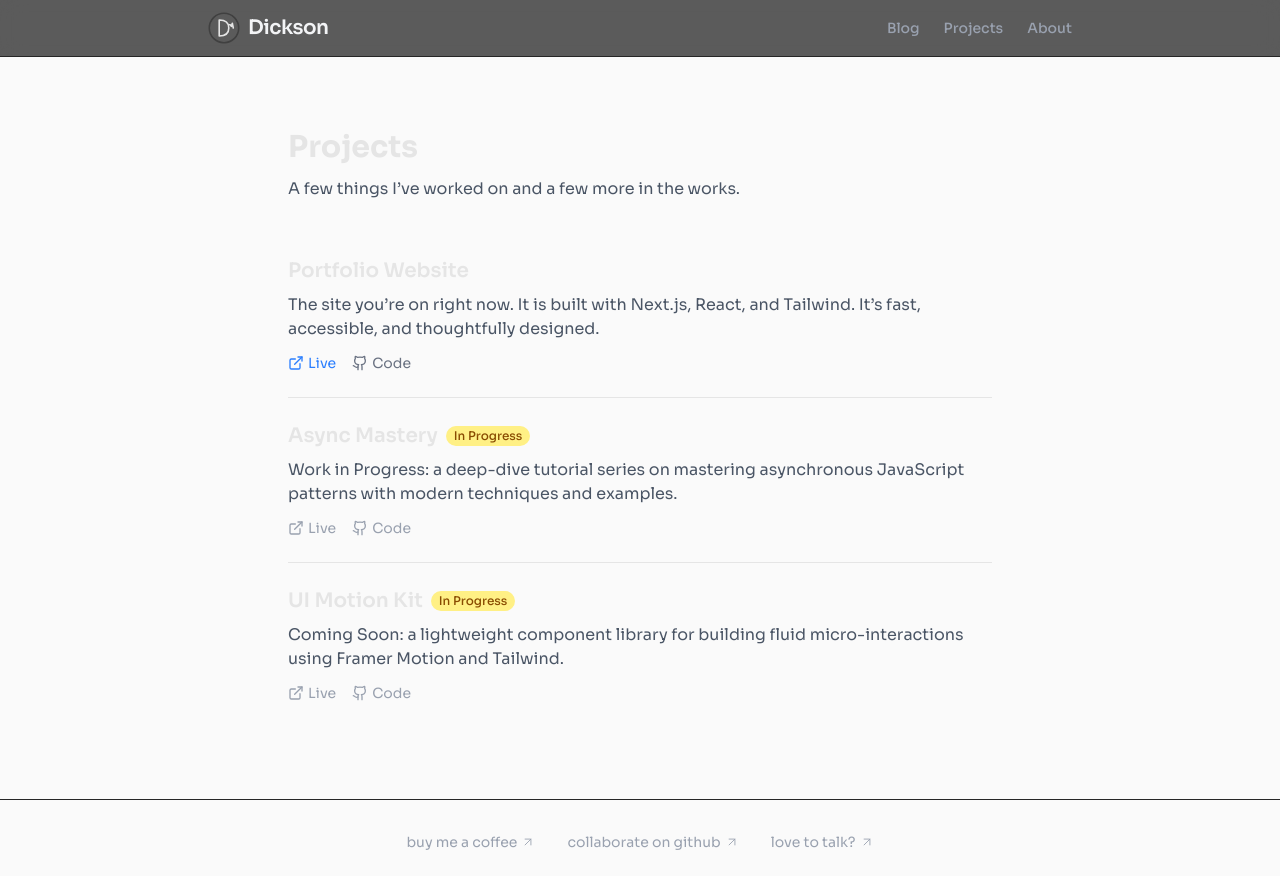
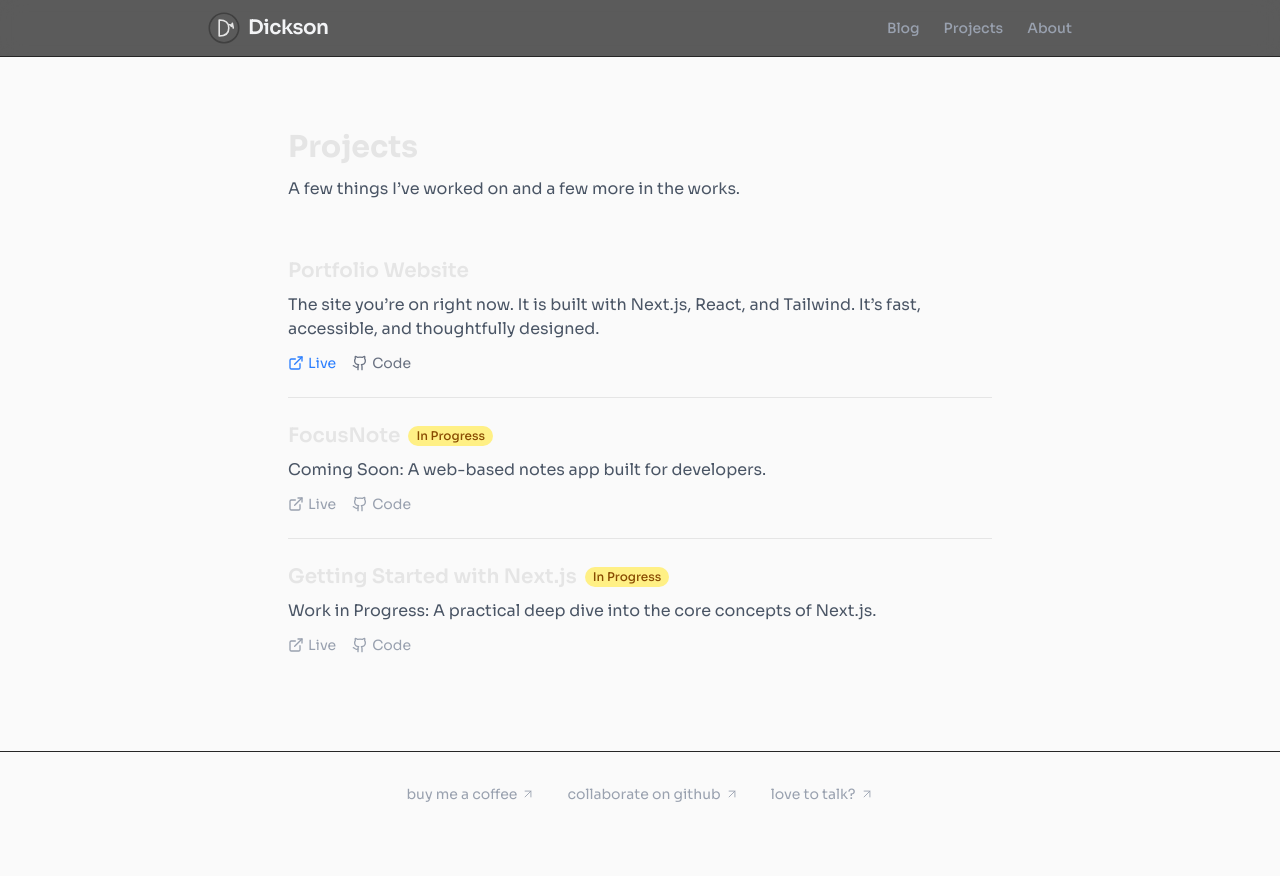
Before and after one commit to dboatengg/portfolio-site, a Next.js app: page /projects in a window 1280 px wide. After the commit the page ends 828 px from the top, so only its background shows below. Built offline with nearby package versions, Linux system fonts and the light colour scheme.

Commit message:
Update projects page

```diff
--- a/app/projects/page.tsx
+++ b/app/projects/page.tsx
@@ -21,16 +21,16 @@ const projects = [
     },
   },
   {
-    title: "Async Mastery",
+    title: "FocusNote",
     description:
-      "Work in Progress: a deep-dive tutorial series on mastering asynchronous JavaScript patterns with modern techniques and examples.",
+      "Coming Soon: A web-based notes app built for developers.",
     status: "in progress",
     links: {},
   },
   {
-    title: "UI Motion Kit",
+    title: "Getting Started with Next.js",
     description:
-      "Coming Soon: a lightweight component library for building fluid micro-interactions using Framer Motion and Tailwind.",
+      "Work in Progress: A practical deep dive into the core concepts of Next.js.",
     status: "in progress",
     links: {},
   },
```
